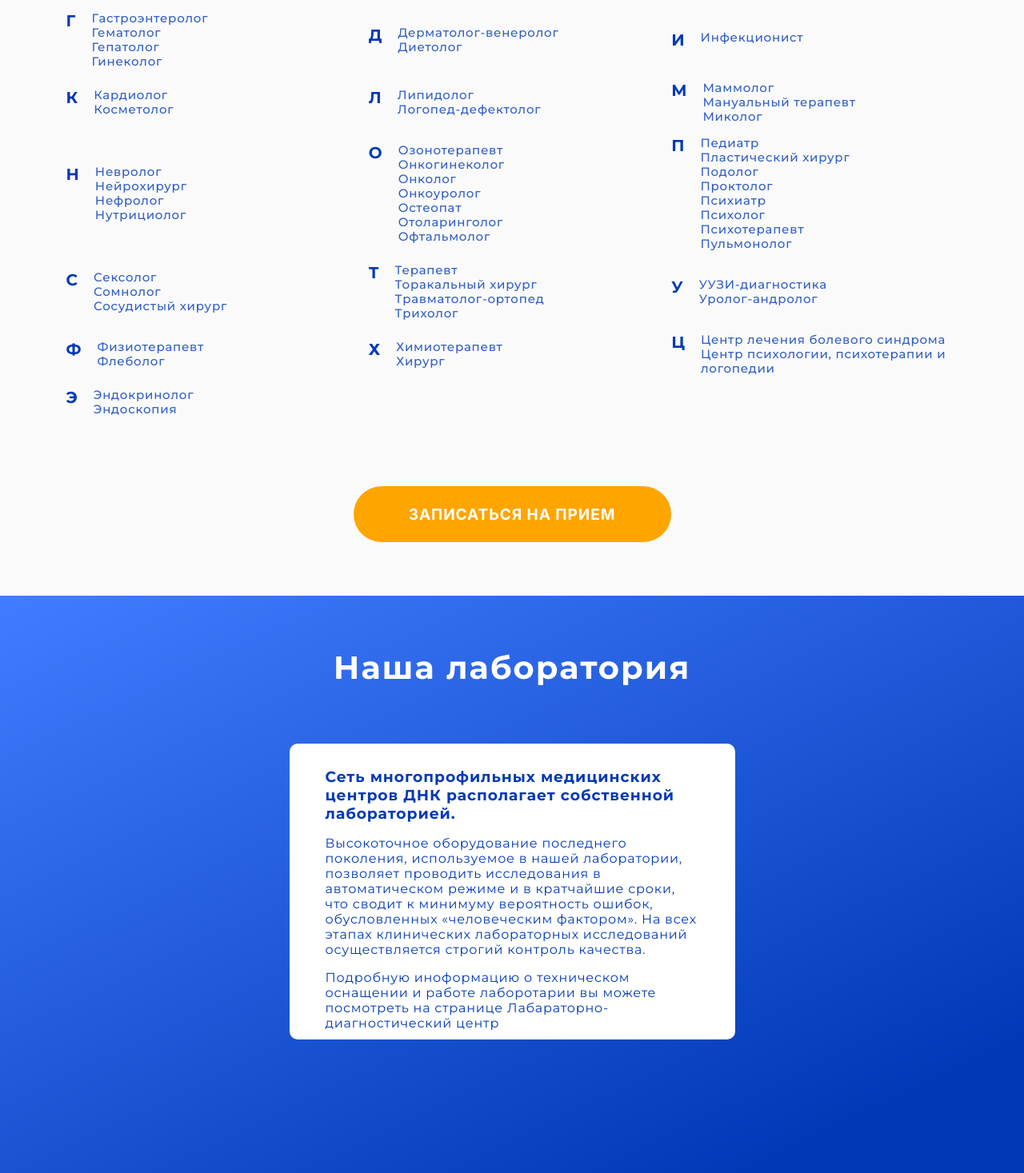
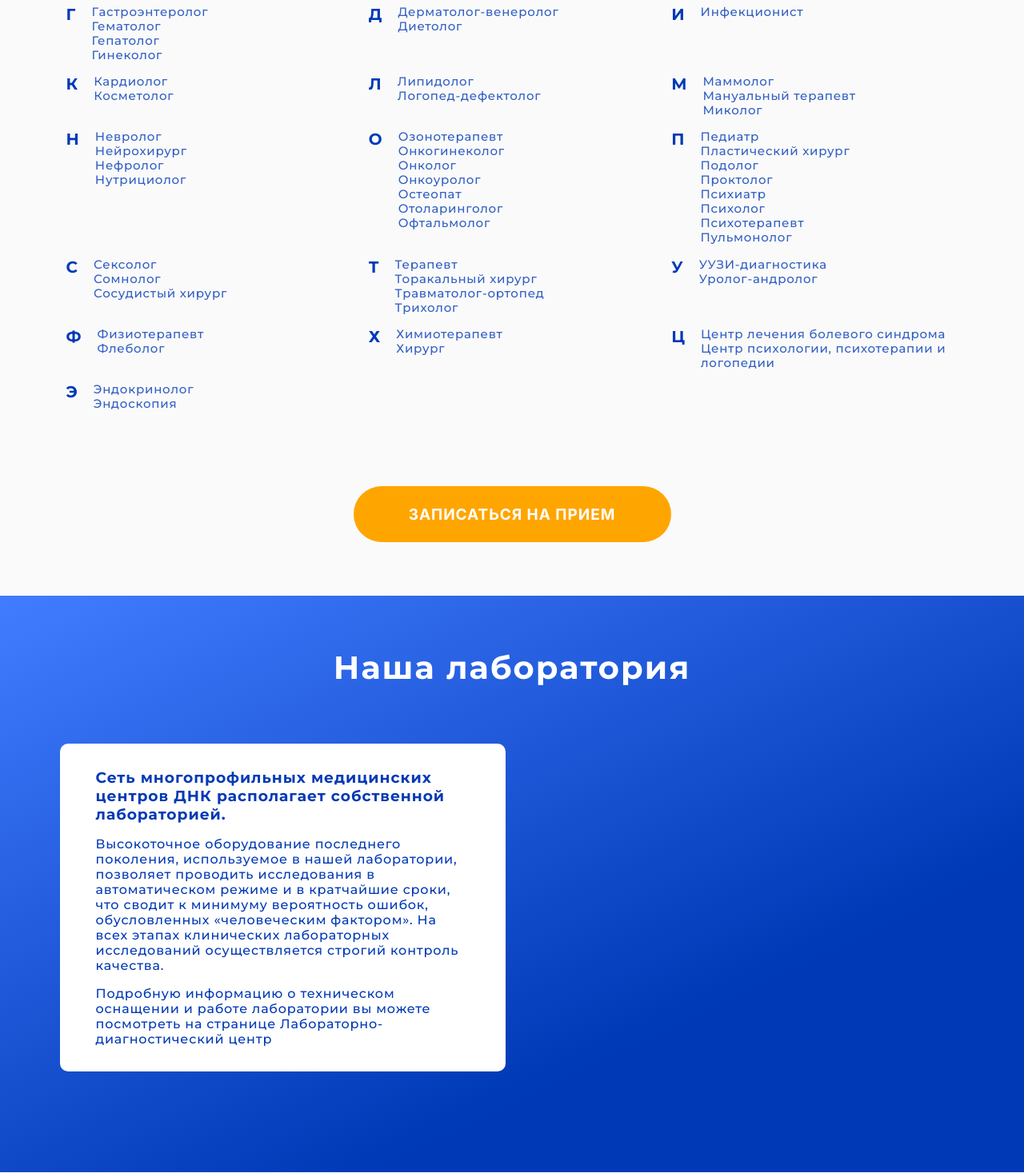
Before and after one commit to Az1mzhan/dna-clinic-reboot, a React (Vite) app: page /services in a window 1280 px wide. Shown: the part 1330-2797 px from the top of the page at 80% size. Built offline with nearby package versions, Linux system fonts and the light colour scheme.

Commit message:
Changelog:  * Changed a color of the navbar;  * Fixed layouts of the analyses groups' container and the container about the laboratory

```diff
--- a/src/components/menu-section/menuSection.module.css
+++ b/src/components/menu-section/menuSection.module.css
@@ -2,10 +2,9 @@
     max-width: 1115px;
     display: grid;
     grid-template-columns: repeat(3, 1fr);
-    grid-row-gap: 0px;
+    grid-row-gap: 0;
     grid-column-gap: 20px;
-    align-items: center;
-    padding: 0px 20px;
+    padding: 0 20px;
 }
 
 .letterSection {
@@ -44,7 +43,7 @@
     .menuSection{
         display: block;
         height: max-content !important;
-        margin-bottom: 0px;
+        margin-bottom: 0;
     }
     .letterSection{
         margin-bottom: 30px !important;
--- a/src/layout/navbar/navbar.module.css
+++ b/src/layout/navbar/navbar.module.css
@@ -4,7 +4,7 @@
     display: flex;
     justify-content: center;
     align-items: center;
-    background-color: rgb(0 46 146);
+    background-color: rgba(0, 0, 0, 0.2);
     position: absolute;
     z-index: 10;
 }
@@ -71,6 +71,7 @@
     .navbar{
         position: fixed;
         height: 80px;
+        background-color: rgba(0, 0, 0, 0.6);
     }
     .contentContainer{
         justify-content: space-between;
@@ -87,7 +88,7 @@
         width: 100%;
         display: flex;
         flex-direction: column;
-        background-color: rgb(0 46 146);
+        background-color: rgba(0, 0, 0, 0.6);
         z-index: 11;
         opacity: 0;
         pointer-events: none;
@@ -99,7 +100,7 @@
         width: 100%;
         display: flex;
         flex-direction: column;
-        background-color: rgb(0 46 146);
+        background-color: rgba(0, 0, 0, 0.6);
         z-index: 11;
         opacity: 1;
         pointer-events: all;
--- a/src/pages/services-page/ServicesPage.tsx
+++ b/src/pages/services-page/ServicesPage.tsx
@@ -1,4 +1,4 @@
-import { FC } from "react";
+import { FC, useCallback, useState } from "react";
 import { useMediaQuery } from "usehooks-ts";
 import { MakeAppointmentBtn } from "../../components/make-appointment-btn/MakeAppointmentBtn";
 import { MenuSection } from "../../components/menu-section/MenuSection";
@@ -12,6 +12,14 @@ import styles from "./servicesPage.module.css";
 import ReactPlayer from "react-player";
 
 const ServicesPage: FC = () => {
+  const [height, setHeight] = useState<number>(0);
+
+  const measuredRef = useCallback((node) => {
+    if (node !== null) {
+      setHeight(node.getBoundingClientRect().height);
+    }
+  }, []);
+
   const smallScreen = useMediaQuery("(max-width: 1167px)");
 
   return (
@@ -79,7 +87,7 @@ const ServicesPage: FC = () => {
           Наша лаборатория
         </h2>
         <div className={styles.ourLaboratoryMainContent}>
-          <div className={styles.ourLaboratoryTextContainer}>
+          <div className={styles.ourLaboratoryTextContainer} ref={measuredRef}>
             <h3>
               Сеть многопрофильных медицинских центров ДНК располагает
               собственной лабораторией.
@@ -93,13 +101,15 @@ const ServicesPage: FC = () => {
               строгий контроль качества.
             </p>
             <p>
-              Подробную иноформацию о техническом оснащении и работе лаборотарии
-              вы можете посмотреть на странице Лабараторно-диагностический центр
+              Подробную информацию о техническом оснащении и работе лаборатории
+              вы можете посмотреть на странице Лабораторно-диагностический центр
             </p>
           </div>
           <ReactPlayer
             url="https://www.youtube.com/watch?v=u31qwQUeGuM&pp=ygURcGxhY2Vob2xkZXIgdmlkZW8%3D"
             controls={true}
+            width={557}
+            height={smallScreen ? 300 : height}
           />
         </div>
       </div>
--- a/src/pages/services-page/servicesPage.module.css
+++ b/src/pages/services-page/servicesPage.module.css
@@ -66,7 +66,7 @@
     flex-wrap: wrap;
     display: flex;
     justify-content: center;
-    padding: 0px 20px;
+    padding: 0 20px;
 }
 
 .miniCard {
@@ -94,7 +94,7 @@
     margin-top: 48px;
     flex-wrap: wrap;
     justify-content: center;
-    padding: 0px 20px;
+    padding: 0 20px;
 }
 
 .analysisActionCard {
@@ -146,51 +146,54 @@
 }
 
 .ourLaboratoryMainContent {
+    min-height: 378px;
     display: flex;
-    padding: 0px 20px;
+    justify-content: center;
     flex-wrap: wrap;
-    justify-content: center;
     gap: 17px;
     margin-bottom: 126px;
+    padding: 0 20px;
     font-family: "Montserrat", sans-serif;
 }
 
 .ourLaboratoryMainContent > div {
     max-width: 557px;
-    width: 100%;
-    height: max-content;
     border-radius: 10px;
     transform: translateZ(0);
 }
 .ourLaboratoryMainContent > div:last-child {
     border-radius: 10px;
     overflow: hidden;
-    max-width: 557px;
-    width: 100% !important;
-    height: 360px;
 }
 
 .ourLaboratoryTextContainer {
     box-sizing: border-box;
-    width: 557px;
-    height: 378px;
-    padding: 11px 45px;
+    padding: 31px 45px;
     background-color: white;
     color: #0139B6;
 }
 
+.ourLaboratoryTextContainer > h3 {
+    margin: 0;
+}
+
+.ourLaboratoryTextContainer > p {
+    font-weight: 500;
+}
+
 .groupsContainer {
+    max-width: 1140px;
     display: flex;
-    padding: 0px 20px;
+    justify-content: center;
     flex-wrap: wrap;
-    justify-content: center;
     gap: 36px;
 }
 
 .analysesGroup {
+    box-sizing: border-box;
+    width: 100%;
     max-width: 258px;
-    width: 100%;
-    height: 177px;
+    min-height: 177px;
     padding: 15px 19px;
     border-radius: 15px;
     background: linear-gradient(154.42deg, #417CFF 0.69%, #0039B6 70.47%);
@@ -304,4 +307,7 @@
     .analysisActionCardMainContent{
         justify-content: space-between;
     }
+    .ourLaboratoryMainContent {
+        max-width: 350px;
+    }
 }
```
